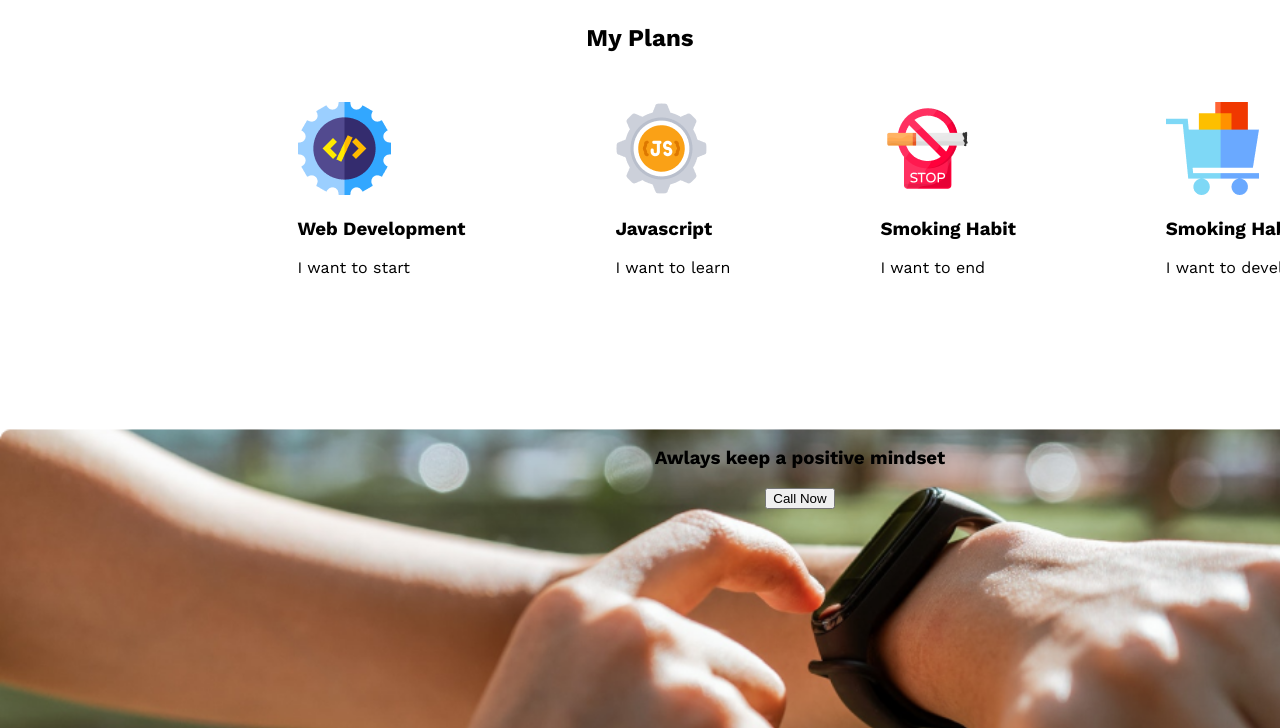
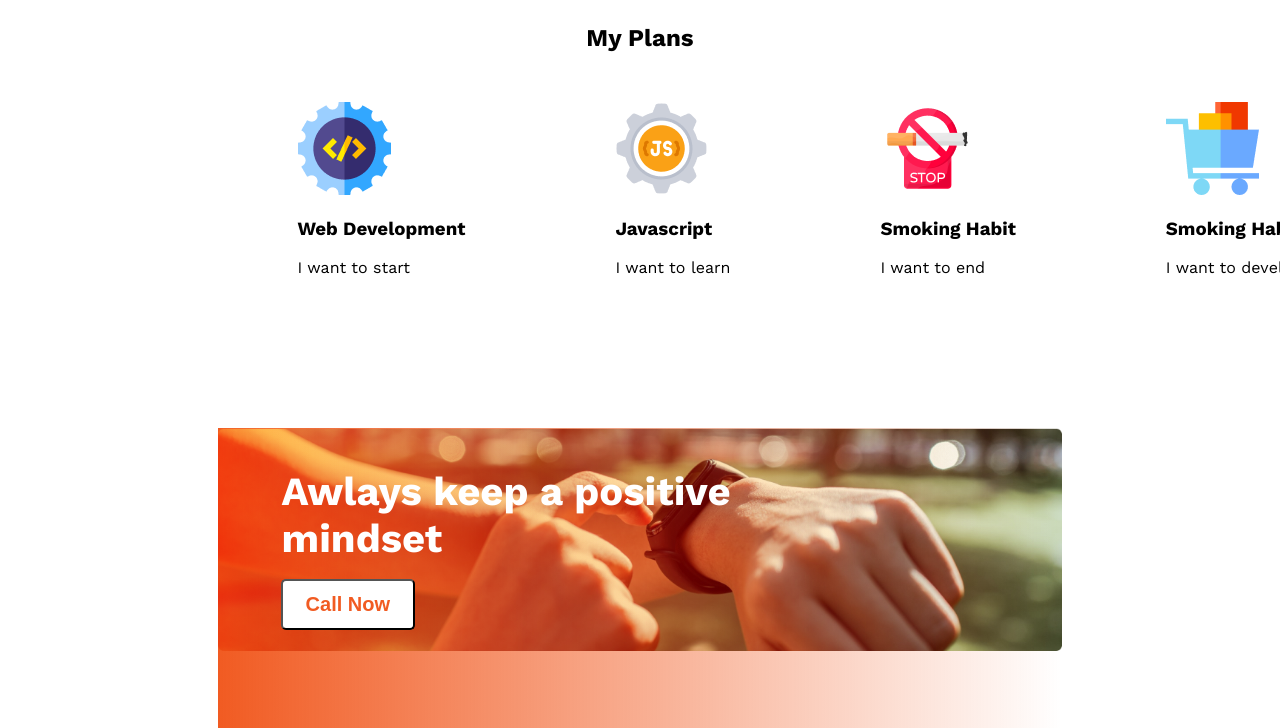
Before and after one commit to Nazmul-Hasan-Shadin/New-year, a plain HTML site: page index.html in a window 1280 px wide. Shown: the part 1672-2400 px from the top of the page. Drawn offline with nearby package versions, Linux system fonts and the light colour scheme.

```diff
--- a/index.html
+++ b/index.html
@@ -85,12 +85,17 @@
 
       <section>
         <div class="mindset-section">
-            <h3 class="mindest-title">
-                Awlays keep a positive mindset
-            </h3>
-            <button>Call Now</button>
+          <div class="mindset-content">
+            <h3 class="mindset-title">
+              Awlays keep a positive <br> mindset
+          </h3>
+          <button class=" mindset-btn">Call Now</button>
+          </div>
         </div>
+
+
       </section>
+
 
     </main>
     <footer></footer>
--- a/style/style.css
+++ b/style/style.css
@@ -48,23 +48,22 @@ body {
 
 /*  failure container style */
 
-.failure-container{
+.failure-container {
   display: flex;
-  justify-content:center;
+  justify-content: center;
   align-items: center;
 }
-.failure-title{
+.failure-title {
   color: var(--dark-01, #151414);
   font-family: Work Sans;
   font-size: 40px;
   font-style: normal;
   font-weight: 700;
-
 }
-.failure-text{
+.failure-text {
   padding-left: 134px;
 }
-.failure-desc{
+.failure-desc {
   color: var(--dark-02, #444343);
 
   font-size: 16px;
@@ -72,11 +71,10 @@ font-style: normal;
   width: 416px;
   font-weight: 400;
   line-height: 26px;
-
 }
-.plan-container{
+.plan-container {
   display: flex;
-  justify-content:center;
+  justify-content: center;
   gap: 150px;
 
   width: 1600px;
@@ -86,22 +84,48 @@ line-height: 26px;
 
 /* mindset section style */
 
-.mindset-section{
- background-image: url(../images/watch.png);
-  background-size: cover;
+/* mindset section style */
+
+.mindset-section {
+  background-image: url(../images/watch.png),
+    linear-gradient(90deg, #f15b22 0%, rgba(241, 91, 34, 0) 100%);
+  background-blend-mode: overlay;
+  background-size: 100%;
+  background-repeat: no-repeat;
   display: flex;
-  flex-direction: column;
   justify-content: flex-start;
-  align-items: center;
+  width: 66%;
   height: 300px;
-  width: 1600px;
-  margin: 0 auto;
+  margin: auto;
 }
-.mindset-title{
-  color: #FFF;
 
+.mindset-title {
+  color: #fff;
   font-size: 40px;
   font-style: normal;
   font-weight: 700;
+  color: white;
+  width: 459px;
 
+  margin-left: 64px;
 }
+.mindset-content {
+  padding: 59px, 0px, 147px, 64px;
+  position: relative;
+}
+.mindset-btn {
+  padding: 12px 23px;
+  border-radius: 5px;
+  background: #fff;
+  color: #f15b22;
+  text-align: center;
+
+  font-size: 20px;
+
+  font-weight: 600;
+}
+.mindset-content > button {
+  position: absolute;
+  top: 151px;
+  left: 63px;
+}
```
Lines whose indentation alone changed are shown as unchanged.
